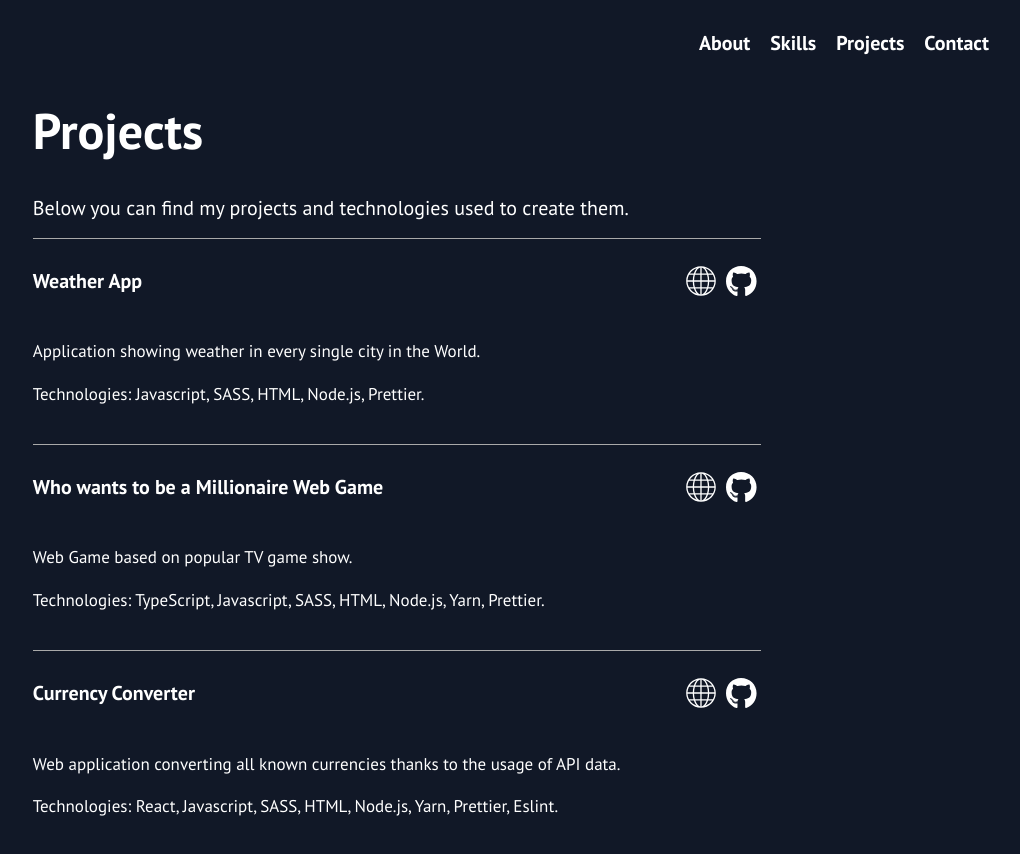
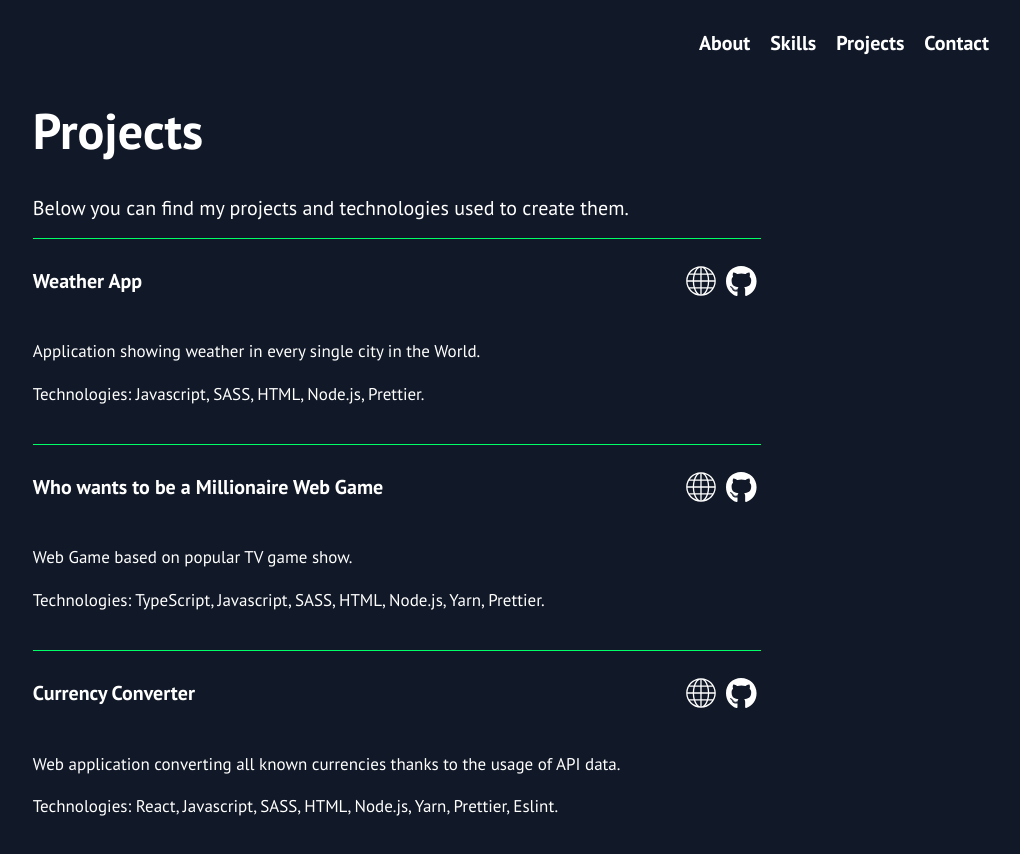
Before and after one commit to Kszalank/Portfolio_CV, a React (Vite) app: page /projects in a window 1280 px wide. Shown: the top 854 px of the page, without its empty margins (243-1263 px from the left). Built offline with nearby package versions, Linux system fonts and the light colour scheme.

Commit message:
border of projects changed

```diff
--- a/src/styles/Project.scss
+++ b/src/styles/Project.scss
@@ -1,7 +1,7 @@
 .project{
 
     &--container{
-        border-top: 1px solid darkgray;
+        border-top: 1px solid #00FF66;
         margin:15px;
         padding-bottom: 5px;
     }
```
